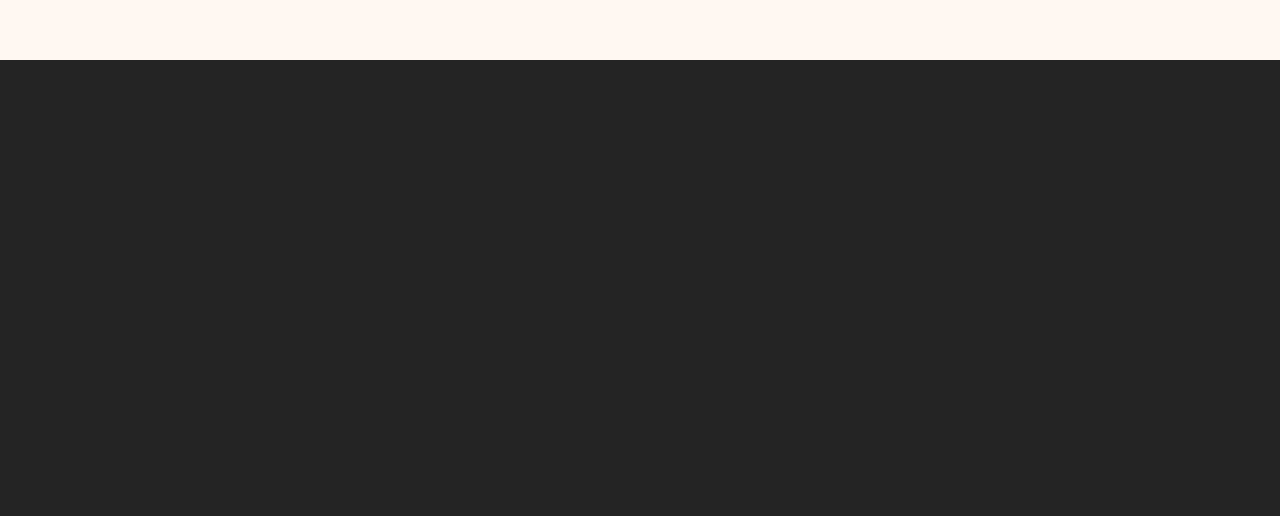
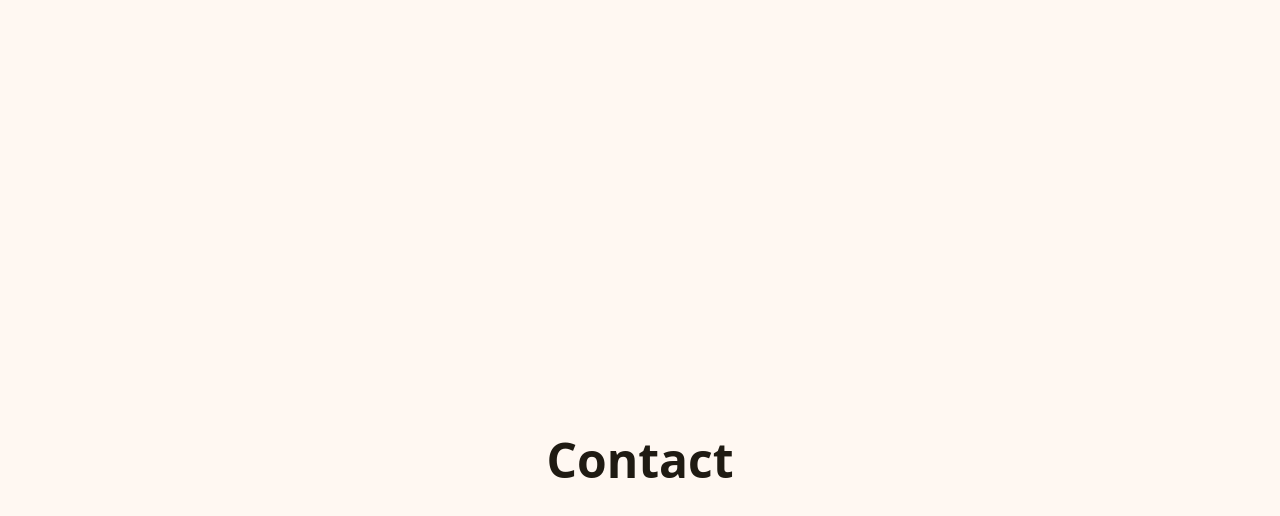
Before and after one commit to isfopo/about, a React (Vite) app: page / in a window 1280 px wide. Shown: the part 1610-2126 px from the top of the page. Before the commit the page ends 1670 px from the top, so only its background shows below. Built offline with nearby package versions, Linux system fonts and the light colour scheme.

Commit message:
✨ feat(App): add contact section component
- import and integrate ContactSection component into App
- enhance user interface with new contact section

```diff
--- a/src/App.tsx
+++ b/src/App.tsx
@@ -1,6 +1,7 @@
 import "./App.css";
 import { Nav } from "components/Nav";
 import { AboutSection } from "components/Section/AboutSection";
+import { ContactSection } from "components/Section/ContactSection";
 import { ProjectsSection } from "components/Section/ProjectsSection";
 import { SECTIONS } from "consts";
 
@@ -10,6 +11,7 @@ function App() {
       <Nav sections={SECTIONS} />
       <AboutSection />
       <ProjectsSection />
+      <ContactSection />
     </>
   );
 }
```
